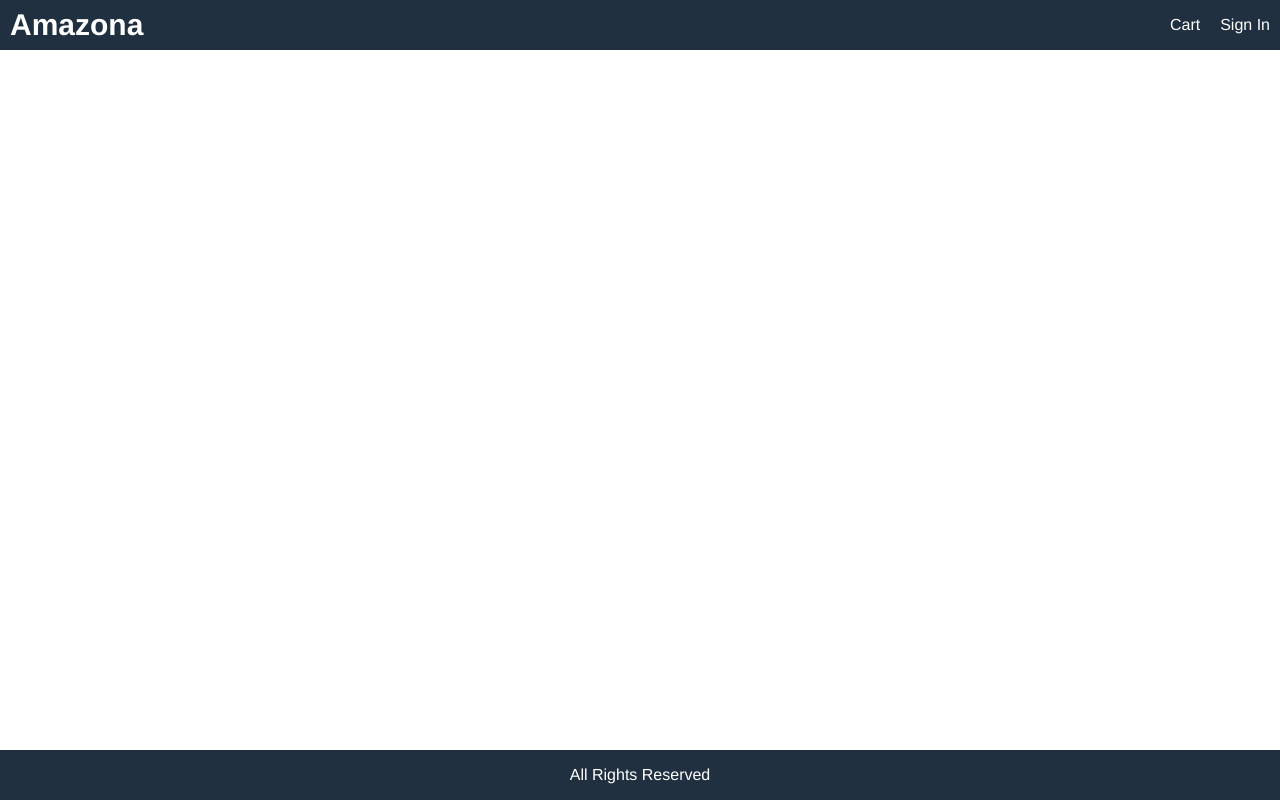
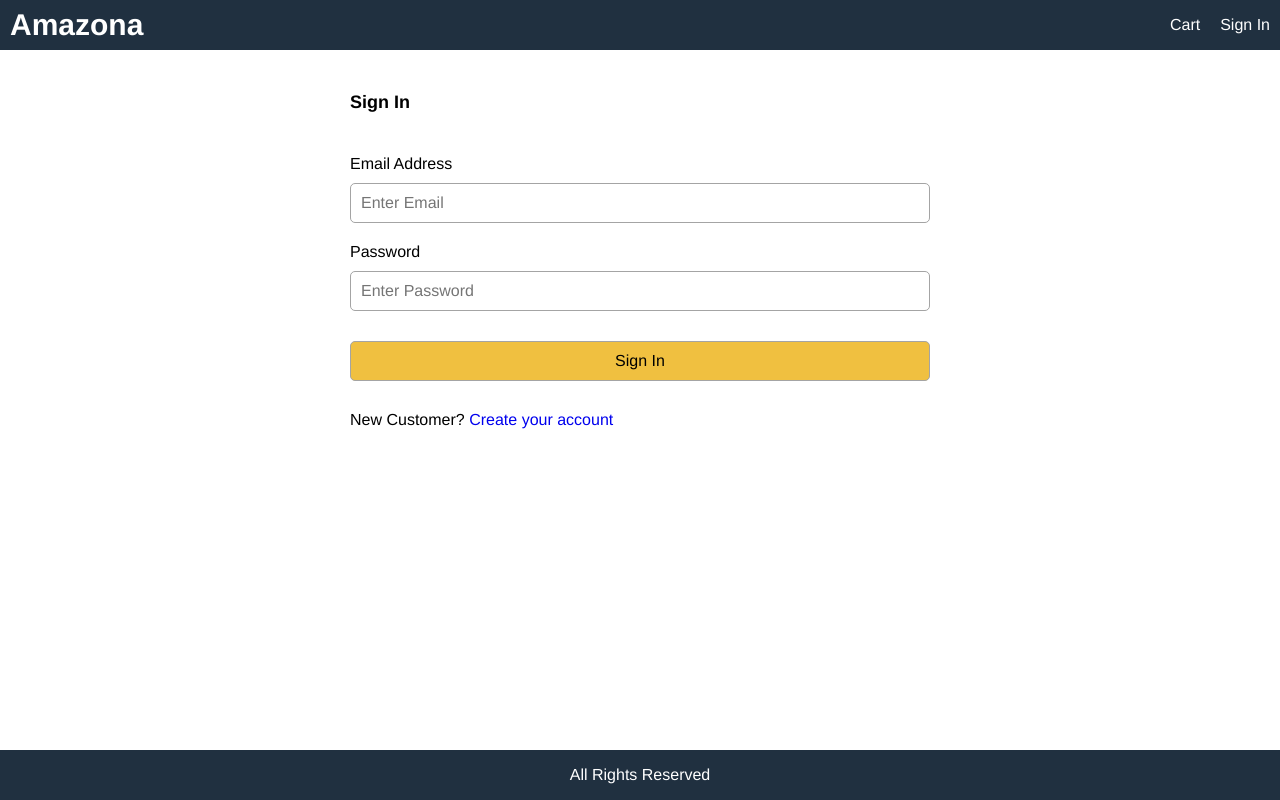
Before and after one commit to bsung03/Amazon-Clone, a React (Create React App) app in the folder frontend/: page /signin in a window 1280 px wide. Built offline with nearby package versions, Linux system fonts and the light colour scheme.

Commit message:
signin screen

```diff
--- a/frontend/src/App.js
+++ b/frontend/src/App.js
@@ -6,6 +6,7 @@ import HomeScreen from './Screens/HomeScreen';
 import ProductScreen from './Screens/ProductScreen';
 import CartScreen from './Screens/CartScreen';
 import { useSelector } from 'react-redux';
+import SigninScreen from './Screens/SigninScreen';
 
 
 function App() {
@@ -40,9 +41,13 @@ function App() {
 
         <main>
 
+
+
           <Route path="/cart/:id?" component={CartScreen} />
 
           <Route path="/product/:id" component={ProductScreen} />
+
+          <Route path="/signin" component={SigninScreen}/>
 
           <Route path="/" component={HomeScreen} exact/>
 
--- /dev/null
+++ b/frontend/src/Screens/SigninScreen.js
@@ -0,0 +1,66 @@
+import React, { useState } from 'react'
+import { Link } from 'react-router-dom';
+
+
+
+
+export default function SigninScreen() {
+
+    const [email, setEmail] = useState('');
+    const [password, setPassword] = useState('');
+
+    const sumbitHandler = (e) => {
+        e.prventDefault();
+
+        //signin Action
+    };
+
+
+
+
+    return (
+        <div>
+            <form className='form' onSubmit={sumbitHandler}>
+                <div>
+                    <h1>
+                        Sign In
+                    </h1>
+                </div>
+                <div>
+                    <label htmlFor="email">Email Address</label>
+                    <input
+                        type="email"
+                        id="email"
+                        placeholder="Enter Email"
+                        required
+                        onChange={(e) => setEmail(e.target.value)}
+                    />
+                </div>
+
+                <div>
+                    <label htmlFor="password">Password</label>
+                    <input
+                        type="password"
+                        id="password"
+                        placeholder="Enter Password"
+                        required
+                        onChange={(e) => setPassword(e.target.value)}
+                    />
+                </div>
+
+
+                <div>
+                    <label/>
+                    <button className="primary" type="submit">Sign In</button>
+                </div>
+                <div>
+                    <label/>
+                    <div>
+                        New Customer? {' '}
+                        <Link to='/register'>Create your account</Link>
+                    </div>
+                </div>
+            </form>
+        </div>
+    );
+}
--- a/frontend/src/index.css
+++ b/frontend/src/index.css
@@ -224,3 +224,22 @@ img.large{
   color: #a02020;
   background-color: #ffe0e0e0;
 }
+
+
+
+/*   form    */
+.form {
+  max-width: 60rem;
+  margin: 0 auto;
+}
+
+.form > div {
+  display: flex;
+  flex-direction: column;
+  margin: 1rem;
+}
+
+.form label {
+  margin: 1rem 0;
+  display: block;
+}
```
